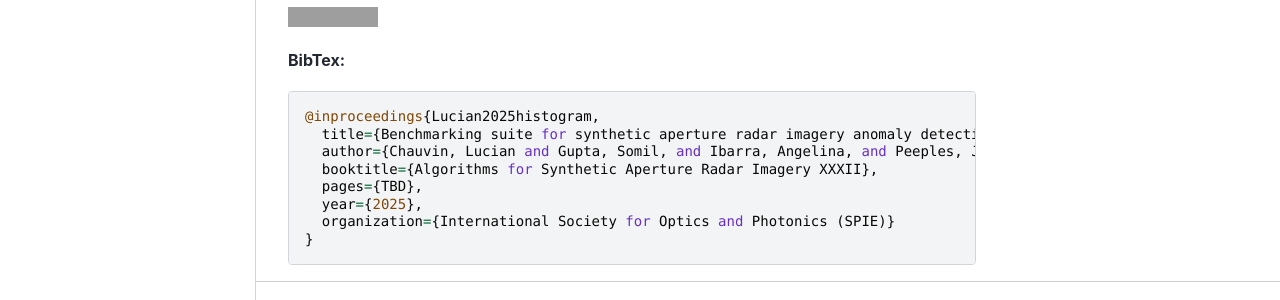
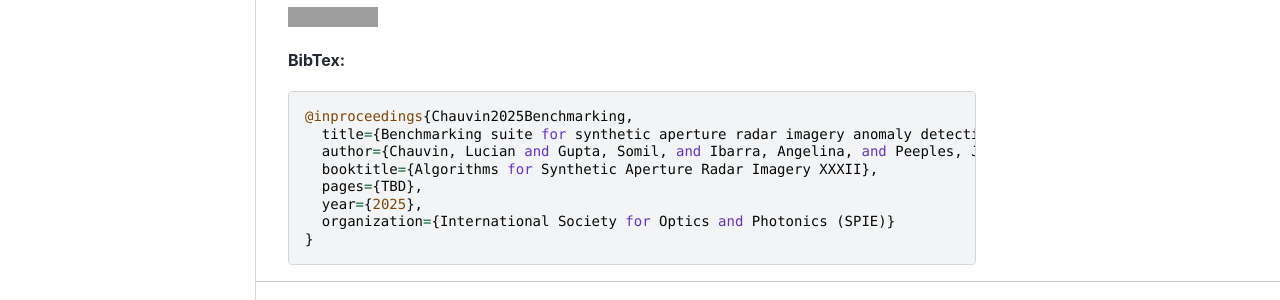
Before and after one commit to Advanced-Vision-and-Learning-Lab/SARIAD, a Sphinx documentation site: the page built from docs/index.md, in a window 1280 px wide and 900 px high, scrolled down 2363 px. Shown: the part 563-863 px from the top of the window. Built offline with Sphinx 7.4.7 and the Sphinx Book theme 1.1.4, drawn with Linux system fonts in a browser that asks for light colours; grey boxes are pictures that could not be loaded.

Commit message:
Citation update

````diff
--- a/docs/index.md
+++ b/docs/index.md
@@ -94,7 +94,7 @@
 **BibTex:**
 
 ```
-@inproceedings{Lucian2025histogram,
+@inproceedings{Chauvin2025Benchmarking,
   title={Benchmarking suite for synthetic aperture radar imagery anomaly detection (SARIAD) algorithms},
   author={Chauvin, Lucian and Gupta, Somil, and Ibarra, Angelina, and Peeples, Joshua},
   booktitle={Algorithms for Synthetic Aperture Radar Imagery XXXII},
````
Also changed, not shown: README.md (+1 -1 lines).
